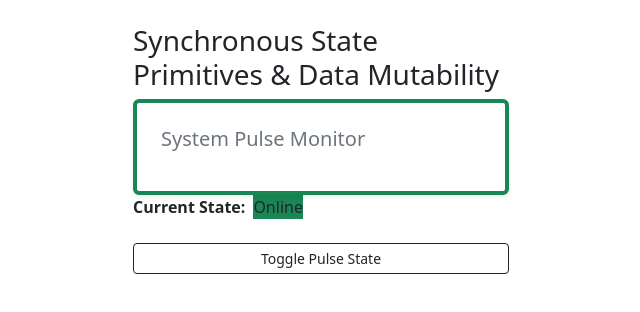
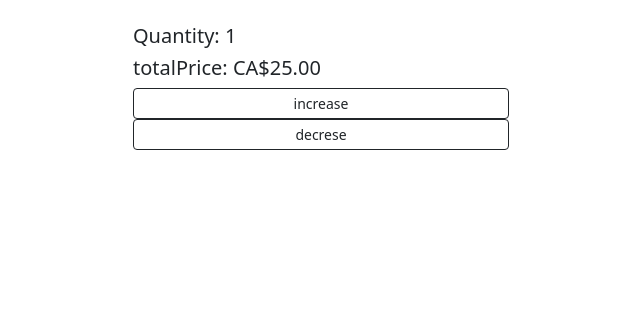
Before and after one commit to meraichaitali75/angular-interview-tasks, an Angular app: page / in a window 1280 px wide. Shown: the top 312 px of the page, without its empty margins (319-959 px from the left). Built offline with nearby package versions, Linux system fonts and the light colour scheme.

Commit message:
fix : create a state variable whose value depends entirely on another shifting state variable using signal computed.

```diff
--- a/src/app/app.ts
+++ b/src/app/app.ts
@@ -17,11 +17,12 @@ import { CounterTrackerParentComponent } from './services/tracker-card-parent.co
 import { ProfileParentComponent } from './services/behavioursubject/profile-parent.component';
 import { ProfileParentSignalComponent } from './services/signals-store-service/profile-parent-signal.component';
 import { StatusSandboxComponent } from './signals/status-sandbox/status-sandbox.component';
+import { CheckCounterComponent } from './signals/checkout-counter/checkout-counter.component';
 
 @Component({
   selector: 'app-root',
   standalone: true,
-  imports: [CommonModule, StatusSandboxComponent],
+  imports: [CommonModule, CheckCounterComponent],
   template: `
 
     <!-- PARENT-CHILD COMPONENT -->
@@ -44,7 +45,8 @@ import { StatusSandboxComponent } from './signals/status-sandbox/status-sandbox.
     <!-- <app-parent-tracker-card></app-parent-tracker-card> -->
     <!-- <app-profile-parent></app-profile-parent> -->
     <!-- <app-profile-parent-signal></app-profile-parent-signal> -->
-    <app-status-sandbox></app-status-sandbox>
+    <!-- <app-status-sandbox></app-status-sandbox> -->
+    <app-check-counter></app-check-counter>
   `,
 })
 export class AppComponent { }
--- /dev/null
+++ b/src/app/signals/checkout-counter/checkout-counter.component.ts
@@ -0,0 +1,32 @@
+import { CommonModule } from "@angular/common";
+import { Component, computed, signal } from "@angular/core";
+
+
+@Component({
+    selector: 'app-check-counter',
+    standalone: true,
+    imports: [CommonModule],
+    template: `
+    <div class="container mt-4" style="max-width: 400px;">
+        <h5>Quantity: {{ quantity()}}</h5>
+        <h5>totalPrice: {{ totalPrice() | currency: 'CAD': 'symbol' }}</h5>
+        <button (click)="increase()" class="btn btn-outline-dark btn-sm w-100">
+        increase
+        </button>
+        <button (click)="decrese()" class="btn btn-outline-dark btn-sm w-100">
+        decrese
+        </button>
+    </div>
+    `
+})
+export class CheckCounterComponent {
+    public quantity = signal<number>(1);
+    public pricePerUnit = 25;
+    public totalPrice = computed(() => this.quantity() * this.pricePerUnit);
+    increase(): void {
+        this.quantity.update(q => q + 1);
+    }
+    decrese(): void {
+        this.quantity.update(q => q > 1 ? q - 1 : 1);
+    }
+}
```
